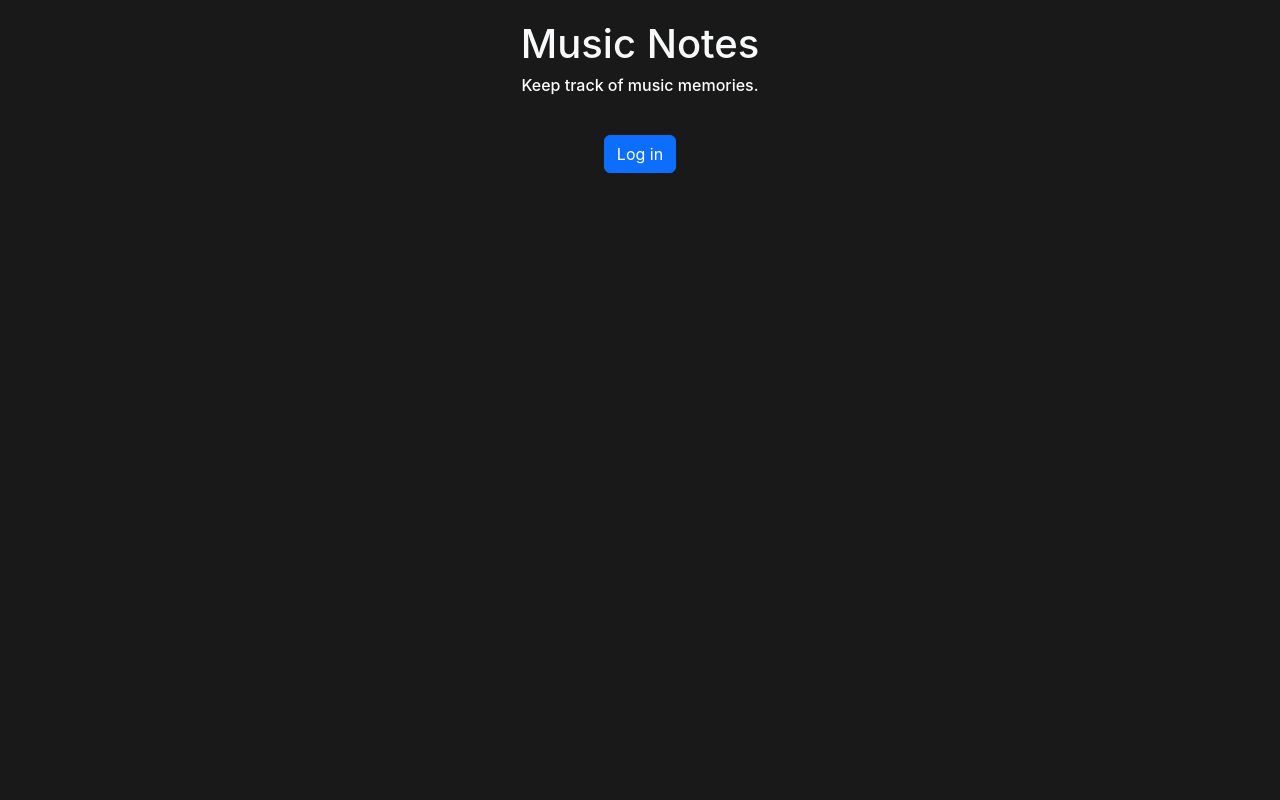
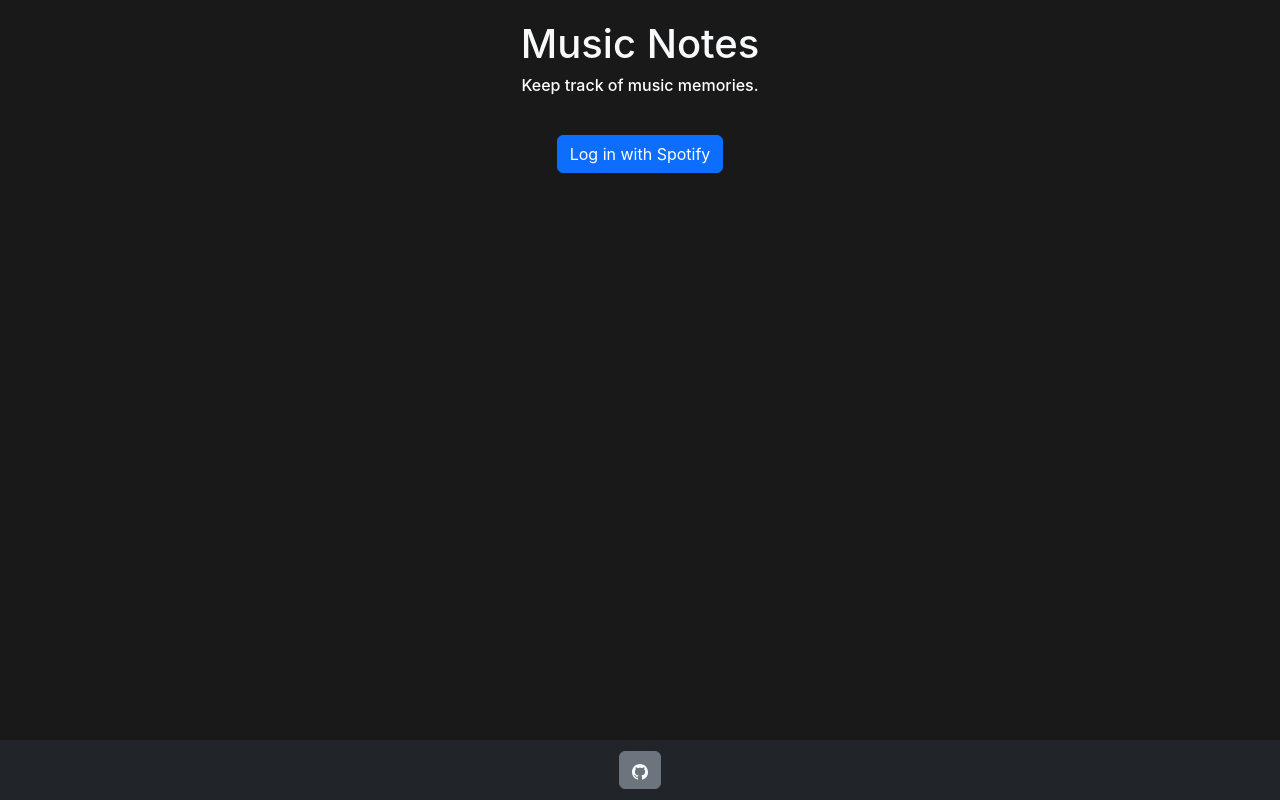
Before and after one commit to sama7/music-notes, a React (Create React App) app in the folder client/: page / in a window 1280 px wide. Built offline with nearby package versions, Linux system fonts and the light colour scheme.

Commit message:
add footer containing link to github repo

```diff
--- a/client/src/App.js
+++ b/client/src/App.js
@@ -1,13 +1,15 @@
 // import { Route, Routes } from "react-router-dom";
 
+import Footer from './components/Footer';
 import Header from './components/Header'
 import NotesList from './components/NotesList';
 
 function App(props) {
   return (
-    <div className="body">
+    <div className="body d-flex flex-column sticky-footer-wrapper min-vh-100">
       <Header />
       <NotesList />
+      <Footer />
       {/* <Routes>
         <Route exact path="/" element={<NotesList userPlaylists={props.userPlaylists} />} />
       </Routes> */}
--- /dev/null
+++ b/client/src/components/Footer.js
@@ -0,0 +1,17 @@
+export default function Footer(props) {
+    return (
+        <footer>
+            <nav className="navbar bg-dark">
+                <div className="container-fluid">
+                    <div className="mx-auto">
+                        <a href="https://github.com/sama7/music-notes" className="btn btn-secondary github-btn">
+                            <svg xmlns="http://www.w3.org/2000/svg" width="16" height="16" fill="currentColor" className="bi bi-github" viewBox="0 0 16 16">
+                                <path d="M8 0C3.58 0 0 3.58 0 8c0 3.54 2.29 6.53 5.47 7.59.4.07.55-.17.55-.38 0-.19-.01-.82-.01-1.49-2.01.37-2.53-.49-2.69-.94-.09-.23-.48-.94-.82-1.13-.28-.15-.68-.52-.01-.53.63-.01 1.08.58 1.23.82.72 1.21 1.87.87 2.33.66.07-.52.28-.87.51-1.07-1.78-.2-3.64-.89-3.64-3.95 0-.87.31-1.59.82-2.15-.08-.2-.36-1.02.08-2.12 0 0 .67-.21 2.2.82.64-.18 1.32-.27 2-.27.68 0 1.36.09 2 .27 1.53-1.04 2.2-.82 2.2-.82.44 1.1.16 1.92.08 2.12.51.56.82 1.27.82 2.15 0 3.07-1.87 3.75-3.65 3.95.29.25.54.73.54 1.48 0 1.07-.01 1.93-.01 2.2 0 .21.15.46.55.38A8.012 8.012 0 0 0 16 8c0-4.42-3.58-8-8-8z" />
+                            </svg>
+                        </a>
+                    </div>
+                </div>
+            </nav>
+        </footer>
+    );
+}
--- a/client/src/components/Header.js
+++ b/client/src/components/Header.js
@@ -23,10 +23,10 @@
     }
 
     return (
-        <div>
+        <header>
             <HeaderLink />
             <h6>Keep track of music memories.</h6>
-        </div>
+        </header>
     );
 }
         // <nav className="navbar navbar-expand-lg navbar-dark bg-dark">
--- a/client/src/components/LogInButton.js
+++ b/client/src/components/LogInButton.js
@@ -9,7 +9,7 @@
                     href={`${production}/api/login`}
                     className="btn btn-primary login-btn"
                 >
-                    Log in
+                    Log in with Spotify
                 </a>
             );
         }
@@ -19,7 +19,7 @@
                 href={`${development}/api/login`}
                 className="btn btn-primary login-btn"
             >
-                Log in
+                Log in with Spotify
             </a>
         );
     }
--- a/client/src/components/NotesList.js
+++ b/client/src/components/NotesList.js
@@ -645,7 +645,7 @@
     );
 
     return (
-        <div>
+        <div className="flex-fill">
             {isLoggedIn ? loggedInTemplate : loggedOutTemplate}
         </div>
     );
--- a/client/src/index.css
+++ b/client/src/index.css
@@ -5,10 +5,13 @@
     sans-serif;
   -webkit-font-smoothing: antialiased;
   -moz-osx-font-smoothing: grayscale;
-  padding: 20px;
   text-align: center;
   background-color: rgb(25, 25, 25);
   color: white;
+}
+
+header {
+  padding-top: 20px;
 }
 
 .header-link {
@@ -108,6 +111,14 @@
   margin-right: 2%;
 }
 
+footer {
+  margin-top: 50px;
+}
+
+.github-btn {
+  margin: 3px;
+}
+
 code {
   font-family: source-code-pro, Menlo, Monaco, Consolas, 'Courier New',
     monospace;
```
